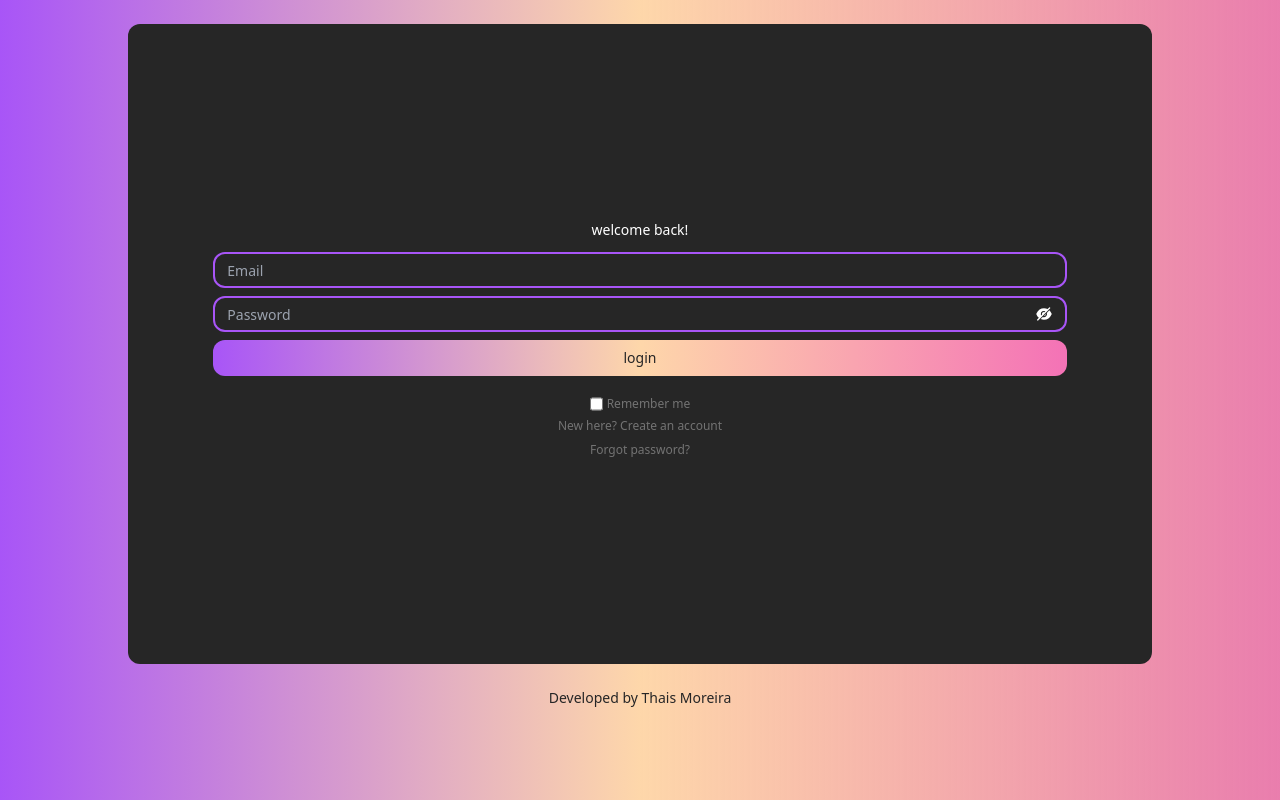
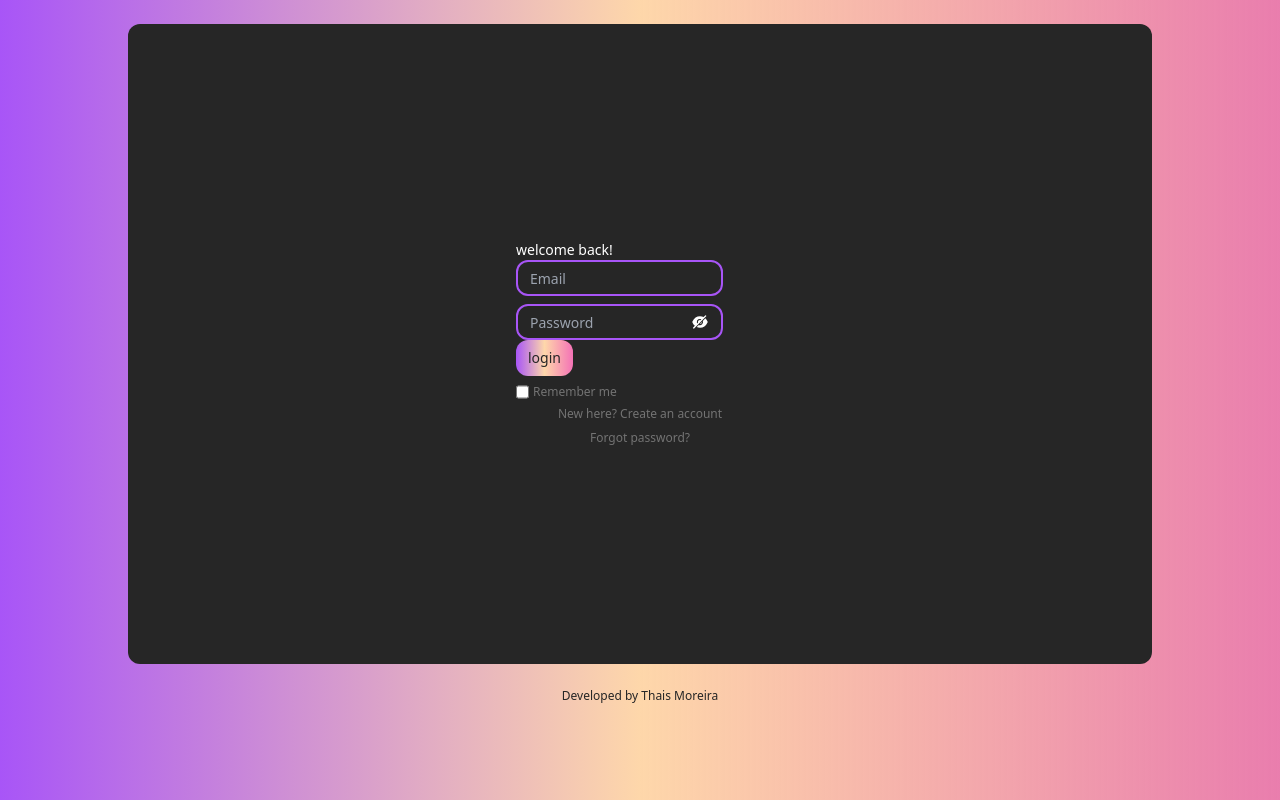
Before and after one commit to thaismoreiradev/login-page, a React (Vite) app: page /signin in a window 1280 px wide. Built offline with nearby package versions, Linux system fonts and the light colour scheme.

Commit message:
separating content in components and adding routes with react route

```diff
--- a/package.json
+++ b/package.json
@@ -11,7 +11,8 @@
   "dependencies": {
     "react": "^18.2.0",
     "react-dom": "^18.2.0",
-    "react-icons": "^4.7.1"
+    "react-icons": "^4.7.1",
+    "react-router-dom": "^6.4.5"
   },
   "devDependencies": {
     "@types/react": "^18.0.24",
--- a/src/App.jsx
+++ b/src/App.jsx
@@ -1,10 +1,18 @@
-import { useState } from 'react'
-import { AiFillEyeInvisible, AiFillEye } from 'react-icons/ai';
+import { BrowserRouter, Routes, Route } from 'react-router-dom'
+import { SignInPage } from './pages/SignInPage'
+import { SignUpPage } from './pages/SignUpPage'
+import { Home } from './pages/Home'
+
+import { useState } from 'react';
+
+import { Modal } from './components/Modal';
+import { Footer } from './components/Footer';
 
 
 
 
 export const App = () => {
+
 
 
   const [passwordVisible, setPasswordVisible] = useState(false)
@@ -15,158 +23,62 @@ export const App = () => {
 
 
 
+  return (
 
 
-
-
-
-  return (
+    <BrowserRouter>
       <main className='flex flex-col justify-center items-center' >
-
-
-
 
 
         {/* principal container */}
         <div className='relative bg-neutral-800 text-white flex flex-col items-center justify-center rounded-xl gap-3 m-6 min-h-[80vh] min-w-[80vw] max-w-[500px]'>
-        <h1 className='text-sm'>welcome back!</h1>
 
-        <form className=' flex flex-col gap-2 w-10/12 text-sm  '>
 
-          {/* div for input 1 */}
-          <div className=''>
-
-            <input type="email"
-              placeholder='Email'
-              className='
-             bg-transparent text-white outline-none p-3 border-2 rounded-xl w-full h-9
-                          border-purple-500
-             hover:border-pink-500'
-              value={emailValue}
-              onChange={(e) => setEmailValue(e.target.value)}
-              required
-
+          {/* modal with message */}
+          <Modal
+            modalVisible={modalVisible}
+            setModalVisible={setModalVisible}
+            emailValue={emailValue}
+            passwordValue={passwordValue}
           />
 
 
-          </div>
-
-          {/* div for input 2 */}
-          <div className='flex justify-between items-center p-3 bg-transparent text-white outline-none border-2 rounded-xl w-full h-9
-             border-purple-500
-             hover:border-pink-600'>
-
-
-
-            <input
-              type={passwordVisible === true ? "text" : "password"}
-              placeholder='Password'
-              className='
-             bg-transparent text-white outline-none h-9 w-full'
-              value={passwordValue}
-              onChange={(e) => setPasswordValue(e.target.value)}
-              required
+          <Routes>
+            <Route
+              path='/signin'
+              element={<SignInPage
+                setModalVisible={setModalVisible}
+                emailValue={emailValue}
+                setEmailValue={setEmailValue}
+                passwordVisible={passwordVisible}
+                setPasswordVisible={setPasswordVisible}
+                passwordValue={passwordValue}
+                setPasswordValue={setPasswordValue}
+              />}
             />
 
-            <div className='text-lg' onClick={() => setPasswordVisible(!passwordVisible)}>
-              {passwordVisible === true ? <AiFillEye /> : <AiFillEyeInvisible />}
-            </div>
+            <Route
+              path='/signup'
+              element={<SignUpPage
+                setModalVisible={setModalVisible}
+                emailValue={emailValue}
+                setEmailValue={setEmailValue}
+                passwordVisible={passwordVisible}
+                setPasswordVisible={setPasswordVisible}
+                passwordValue={passwordValue}
+                setPasswordValue={setPasswordValue}
+              />}
+            />
 
+            <Route path='/' element={<Home />} />
 
-
-
-
+          </Routes>
 
 
 
         </div>
-
-          <button className='
-          p-3 rounded-xl text-neutral-800 font-medium h-9 flex items-center justify-center
-           bg-gradient-to-r from-purple-500 via-orange-200 to-pink-400 text-sm'
-
-            onClick={(e) => {
-              e.preventDefault()
-              setModalVisible(true)
-
-            }}
-
-          type="submit"
-          >login</button>
-
-
-
-
-
-
-
-
-
-
-
-
-
-
-        </form>
-
-
-        {/* modal with message */}
-
-          <div className=
-          {modalVisible === false ? "hidden" : "flex absolute w-4/5 h-2/3 p-3 bg-slate-400 flex-col items-center justify-center rounded-xl text-sm gap-3"}>
-            <p>{`
-            Hi, this is a simulation
-          ${emailValue}
-          ${passwordValue}`}
-            </p>
-            <button className='bg-neutral-800 rounded-xl w-2/4 h-7'
-            onClick={() => setModalVisible(false)}>close</button>
-          </div>
-
-
-
-
-
-
-
-        {/* div for little texts */}
-        <div className='items-center flex flex-col flex-center m-2 text-neutral-500'>
-          <div className='text-xs flex gap-1'>
-            <input type="checkbox" id='remember' />
-            <label htmlFor='remember'>Remember me</label>
-          </div>
-
-          <p>
-            <a href="#"
-              className='text-xs '>
-              New here? Create an account
-            </a>
-          </p>
-
-          <p>
-            <a href="#"
-              className='text-xs '>
-              Forgot password?
-            </a>
-          </p>
-
-        </div>
-
-      </div>
-
-
-      <footer className="text-neutral-800 text-xs xs3:text-sm">
-        <p>Developed by
-          <a
-            href="https://github.com/thaismoreiradev"
-            target="_blank"
-            rel="noopener noreferrer"
-            className="outline-none"
-          > Thais Moreira
-          </a>
-        </p>
-      </footer>
-
+        <Footer />
       </main>
+    </BrowserRouter>
   )
 }
--- /dev/null
+++ b/src/components/Button.jsx
@@ -0,0 +1,13 @@
+
+export const Button = ({title}) => (
+    <>
+
+        <button className='p-3 rounded-xl text-neutral-800 font-medium h-9 flex items-center justify-center
+           bg-gradient-to-r from-purple-500 via-orange-200 to-pink-400 text-sm outline-none'
+            type="submit"
+        >{title}</button>
+
+
+    </>
+
+)
--- /dev/null
+++ b/src/components/Footer.jsx
@@ -0,0 +1,15 @@
+
+export const Footer = () => (
+
+    <footer className="text-neutral-800 text-xs">
+        <p>Developed by
+            <a
+                href="https://github.com/thaismoreiradev"
+                target="_blank"
+                rel="noopener noreferrer"
+                className="outline-none"
+            > Thais Moreira
+            </a>
+        </p>
+    </footer>
+)
--- /dev/null
+++ b/src/components/InputEmail.jsx
@@ -0,0 +1,13 @@
+
+export const InputEmail = ({ emailValue, setEmailValue }) => (
+
+    <input type="email"
+        placeholder='Email'
+        className='bg-transparent text-white outline-none p-3 border-2 rounded-xl w-full h-9
+             border-purple-500 hover:border-pink-500'
+        value={emailValue}
+        onChange={(e) => setEmailValue(e.target.value)}
+        required
+    />
+
+)
--- /dev/null
+++ b/src/components/InputPassword.jsx
@@ -0,0 +1,23 @@
+import { AiFillEyeInvisible, AiFillEye } from 'react-icons/ai';
+
+export const InputPassword = ({passwordVisible, setPasswordVisible, passwordValue, setPasswordValue}) => (
+
+    <div className='flex justify-between items-center p-3 bg-transparent text-white outline-none border-2 rounded-xl w-full h-9
+             border-purple-500
+             hover:border-pink-600'>
+
+        <input
+            type={passwordVisible === true ? "text" : "password"}
+            placeholder='Password'
+            className='bg-transparent text-white outline-none h-9 w-full'
+            value={passwordValue}
+            onChange={(e) => setPasswordValue(e.target.value)}
+            required
+        />
+
+        <div className='text-lg' onClick={() => setPasswordVisible(!passwordVisible)}>
+            {passwordVisible === true ? <AiFillEye /> : <AiFillEyeInvisible />}
+        </div>
+    </div>
+
+)
--- /dev/null
+++ b/src/components/Modal.jsx
@@ -0,0 +1,15 @@
+
+export const Modal = ({ modalVisible, setModalVisible, emailValue, passwordValue }) => (
+
+    <div className=
+        {modalVisible === false ? "hidden" : "flex absolute w-5/6 h-4/5 p-3 bg-white flex-col items-center justify-center rounded-xl text-neutral-800 text-sm gap-4"}>
+        <div className='flex flex-col gap-2 items-center text-center'>
+            <p>Hi, this is only a simulation. But here is your sign in infos:</p>
+            <p>{emailValue}</p>
+            <p>{passwordValue}`</p>
+        </div>
+        <button className='bg-neutral-800 rounded-xl w-2/4 h-7 text-white'
+            onClick={() => setModalVisible(false)}>close</button>
+    </div>
+
+)
--- /dev/null
+++ b/src/components/Texts.jsx
@@ -0,0 +1,19 @@
+
+export const Texts = () => (
+    <div className='items-center flex flex-col flex-center text-neutral-500 outline-none'>
+
+        <p>
+            <a href="#"
+                className='text-xs outline-none'>
+                New here? Create an account
+            </a>
+        </p>
+
+        <p>
+            <a href="#"
+                className='text-xs outline-none '>
+                Forgot password?
+            </a>
+        </p>
+    </div>
+)
--- a/src/main.jsx
+++ b/src/main.jsx
@@ -2,6 +2,8 @@ import { StrictMode } from 'react'
 import ReactDOM from 'react-dom/client'
 import { App } from './App'
 import './index.css'
+
+
 
 ReactDOM.createRoot(document.getElementById('root')).render(
   <StrictMode>
--- /dev/null
+++ b/src/pages/Home.jsx
@@ -0,0 +1,18 @@
+import { Button } from "../components/Button"
+import { Link } from "react-router-dom"
+
+
+export const Home = () => (
+
+    <main>
+
+        <Link to={"/signin"}>
+            <Button title={"login"} />
+        </Link>
+
+        <Link to={"/signup"}>
+            <Button title={"create"} />
+        </Link>
+
+    </main>
+)
--- /dev/null
+++ b/src/pages/SignInPage.jsx
@@ -0,0 +1,51 @@
+import { Button } from "../components/Button";
+import { Texts } from "../components/Texts";
+import { InputEmail } from '../components/InputEmail';
+import { InputPassword } from '../components/InputPassword';
+
+
+export const SignInPage = ({
+    setModalVisible, emailValue, setEmailValue, passwordVisible, setPasswordVisible, passwordValue, setPasswordValue
+}) => (
+
+    <section>
+
+        <h1 className='text-sm'>welcome back!</h1>
+
+        {/* form with inputs and button */}
+        <form className=' flex flex-col gap-2 w-10/12 text-sm'
+            onSubmit={(e) => {
+                e.preventDefault()
+                setModalVisible(true)
+            }}>
+
+
+            {/* input for user email */}
+            <InputEmail
+                emailValue={emailValue}
+                setEmailValue={setEmailValue}
+            />
+
+
+            {/* input for user password */}
+            <InputPassword
+                passwordVisible={passwordVisible}
+                setPasswordVisible={setPasswordVisible}
+                passwordValue={passwordValue}
+                setPasswordValue={setPasswordValue}
+            />
+
+        </form>
+
+        <Button title={"login"} />
+
+        <div className='text-xs self-center flex gap-1 mt-2 text-neutral-500 outline-none'>
+            <input type="checkbox" id='remember' className='outline-none' />
+            <label htmlFor='remember'>Remember me</label>
+        </div>
+
+        {/* little texts below form*/}
+        <Texts/>
+
+    </section>
+)
--- /dev/null
+++ b/src/pages/SignUpPage.jsx
@@ -0,0 +1,51 @@
+import { Button } from "../components/Button";
+import { InputEmail } from '../components/InputEmail';
+import { InputPassword } from '../components/InputPassword';
+
+export const SignUpPage = ({
+    setModalVisible, emailValue, setEmailValue, passwordVisible, setPasswordVisible, passwordValue, setPasswordValue
+}) => (
+
+    <section>
+
+        {/* form with inputs and button */}
+        <form className=' flex flex-col gap-2 w-10/12 text-sm'
+            onSubmit={(e) => {
+                e.preventDefault()
+                setModalVisible(true)
+            }}>
+
+
+            {/* input for user email */}
+            <InputEmail
+                emailValue={emailValue}
+                setEmailValue={setEmailValue}
+            />
+
+
+            {/* input for user password */}
+            <InputPassword
+                passwordVisible={passwordVisible}
+                setPasswordVisible={setPasswordVisible}
+                passwordValue={passwordValue}
+                setPasswordValue={setPasswordValue}
+            />
+
+            <InputPassword
+                passwordVisible={passwordVisible}
+                setPasswordVisible={setPasswordVisible}
+                passwordValue={passwordValue}
+                setPasswordValue={setPasswordValue}
+            />
+
+        </form>
+
+        <Button title={"create"} />
+
+        <div className='text-xs self-center flex gap-1 mt-2 text-neutral-500 outline-none'>
+            <input type="checkbox" id='remember' className='outline-none' />
+            <label htmlFor='remember'>Remember me</label>
+        </div>
+
+    </section>
+)
```
Also changed, not shown: 1 other file (tests, documents, lock files or other folders). Lines whose indentation alone changed are shown as unchanged.
